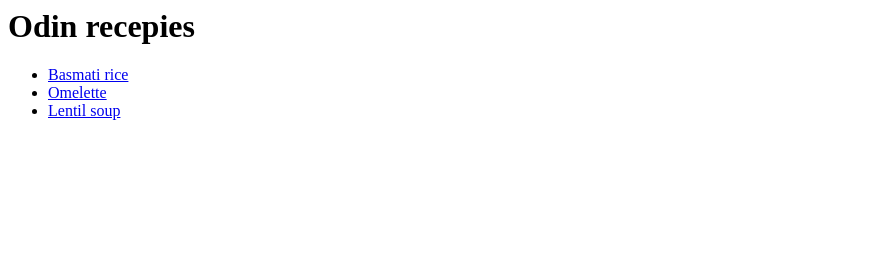
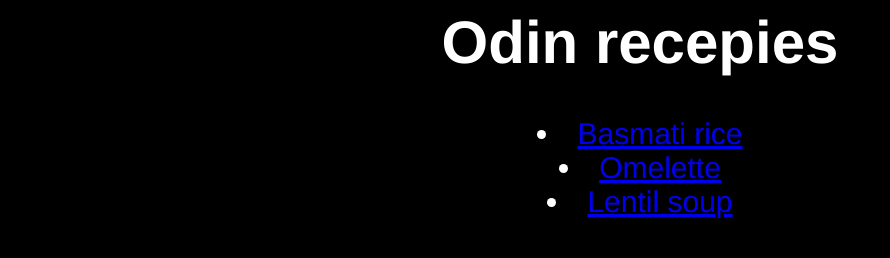
Before and after one commit to bozhidarrr/odin-recepies, a plain HTML site: page index.html in a window 1280 px wide. Shown: the whole page, without its empty margins (0-890 px from the left). Drawn offline with Linux system fonts and the light colour scheme.

Commit message:
Add basic CSS
Added some basic CSS to website. Pages made black with white font
color, resized images, changed font fammily

```diff
--- /dev/null
+++ b/css/styles.css
@@ -0,0 +1,24 @@
+*{
+    background-color: black;
+    font-family: "Helvetica","Arial", sans-serif;
+}
+.main-tittle {
+    font-size: 60px;
+    text-align: center;
+}
+.main-list {
+    font-size: 30px;
+    text-align: center;
+    padding-left: 0;
+    list-style-position: inside;
+}
+h1,
+li,
+h3,
+p {
+    color: white;
+}
+img{
+    height: auto;
+    width: 350px;
+}
--- a/index.html
+++ b/index.html
@@ -3,10 +3,11 @@
     <head>
         <meta charset="UTF-8">
         <title>Odin Recepies</title>
+        <link rel="stylesheet" href="./css/styles.css">
     </head>
-    <body>
-        <h1>Odin recepies</h1>
-        <ul>
+    <body class="main">
+        <h1 class="main-tittle">Odin recepies</h1>
+        <ul class="main-list">
             <li><a href="./recpies/basmati-rice.html"> Basmati rice</a></li>
             <li><a href="./recpies/omelette.html">Omelette</a></li>
             <li><a href="./recpies/lentils-soup.html">Lentil soup</a></li>
```
Also changed, not shown: recpies/basmati-rice.html (+1 -0 lines), recpies/lentils-soup.html (+1 -0 lines), recpies/omelette.html (+1 -0 lines).
